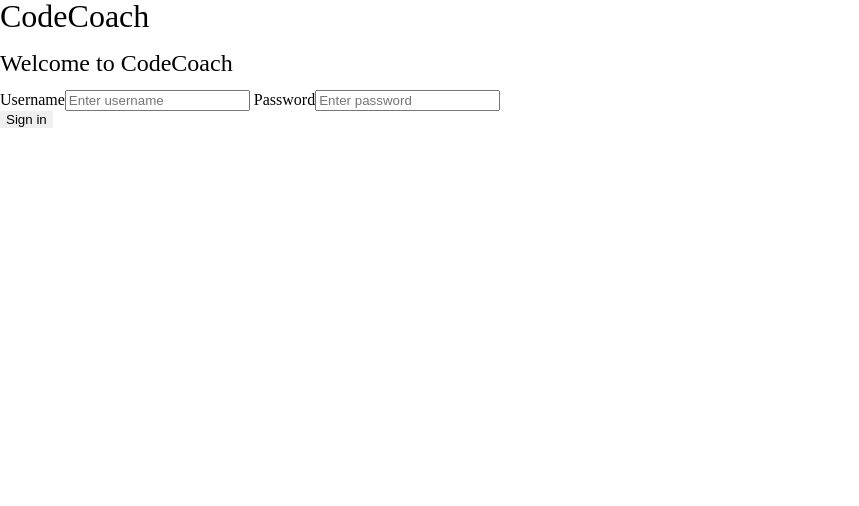
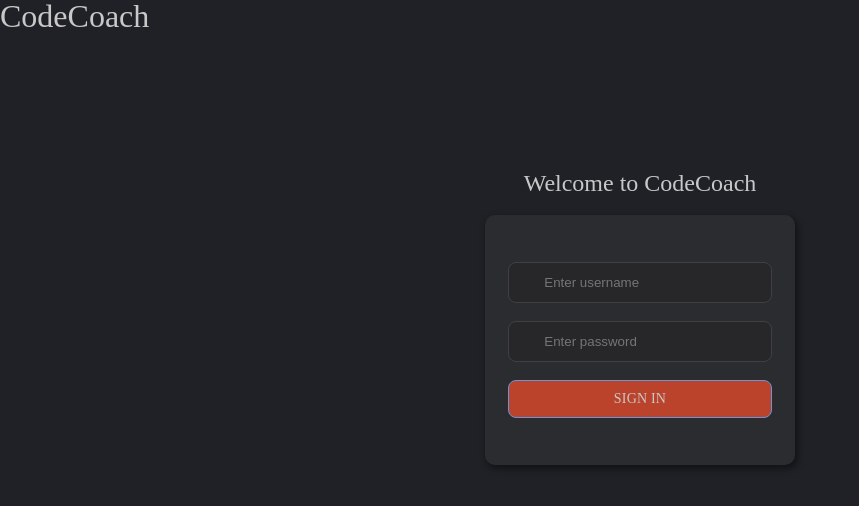
Before and after one commit to kfirazu/codeCoach, a React (Create React App) app: page /#/ in a window 1280 px wide. Shown: the top 506 px of the page, without its empty margins (0-859 px from the left). Built offline with nearby package versions, Linux system fonts and the light colour scheme.

Commit message:
Style login cmp

```diff
--- a/src/assets/styles/basics/_base.scss
+++ b/src/assets/styles/basics/_base.scss
@@ -5,6 +5,8 @@
 body {
     margin: 0;
     padding: 0;
+    background-color: $clr8;
+    color: $clr2;
 }
 
 h1,
@@ -13,7 +15,6 @@
 h4,
 h5,
 h6 {
-    font-family: caveat;
     margin: 0 0 0.6em;
     line-height: 1;
     font-weight: 400;
@@ -40,10 +41,11 @@
 
 button,
 .btn {
-    display: flex;
-    align-items: center;
+    // display: flex;
+    // align-items: center;
     transition: background-color .2s;
-    border: none;
+    font-family: lato-regulat;
+    // border: none;
 
     &:hover {
         cursor: pointer;
--- a/src/assets/styles/basics/_layout.scss
+++ b/src/assets/styles/basics/_layout.scss
@@ -1,30 +1,29 @@
-// .main-layout {
-//     display: grid;
-//     grid-template-columns: $layoutPadding 1fr $layoutPadding;
+.main-layout {
+    display: grid;
+    grid-template-columns: $layoutPadding 1fr $layoutPadding;
 
-//     > * {
-//         grid-column: 2;
-//     }
+    > * {
+        grid-column: 2;
+    }
 
-//     > *.full {
-//         grid-column: 1 / -1;
-//     }
+    > *.full {
+        grid-column: 1 / -1;
+    }
 
 // > *:not(.full) {
 //     display: grid;
 //     grid-auto-flow: dense;
-//     grid-template-columns: repeat( 6, 1fr );
 // }
 
-//     @include for-narrow-layout {
-//         @include layoutGTC($break-narrow);
-//     }
+    @include for-narrow-layout {
+        @include layoutGTC($break-narrow);
+    }
 
-//     @include for-normal-layout {
-//         @include layoutGTC($break-normal);
-//     }
+    @include for-normal-layout {
+        @include layoutGTC($break-normal);
+    }
 
-//     @include for-wide-layout {
-//         @include layoutGTC($break-wide);
-//     }
-// }
+    @include for-wide-layout {
+        @include layoutGTC($break-wide);
+    }
+}
--- a/src/assets/styles/pages/_login.scss
+++ b/src/assets/styles/pages/_login.scss
@@ -0,0 +1,71 @@
+.login {
+    display: flex;
+    flex-direction: column;
+    justify-content: center;
+    align-items: center;
+    margin-block-start: 100px;
+
+    .title {
+        margin-block-end: rem(20px);
+        margin-block-start: rem(20px);
+
+    }
+
+    .login-form {
+        width: rem(310px);
+        height: rem(250px);
+        display: flex;
+        flex-direction: column;
+        align-items: center;
+        justify-content: center;
+        position: relative;
+        background-color: $clr5;
+        border-radius: rem(10px);
+        box-shadow: 2px 3px 6px 1px rgb(0 0 0 / 42%);
+    }
+
+    label {
+        display: none;
+        // position: relative;
+    }
+
+    .user-icon {
+        position: absolute;
+        top: 12px;
+        left: 10px;
+    }
+
+    .lock-icon {
+        position: absolute;
+        font-size: rem(20px);
+        top: rem(68px);
+        left: rem(8px);
+    }
+
+    input {
+        border-radius: rem(8px);
+        outline: transparent;
+        border: solid 1px #3f3f45;
+        padding: rem(12px) rem(35px);
+        background-color: #27272a;
+        color: #ffffff;
+        width: 85%;
+
+
+    }
+
+    .btn-login {
+        padding: rem(10px);
+        border-radius: rem(8px);
+        text-align: center;
+        background-color: $clr4;
+        color: $clr2;
+        letter-spacing: .2px;
+        transition: background-color .15s ease-in-out;
+        text-transform: uppercase;
+        font-size: rem(14px);
+        border: 1px solid #6795de;
+        width: 85%;
+
+    }
+}
--- a/src/assets/styles/setup/_variables.scss
+++ b/src/assets/styles/setup/_variables.scss
@@ -8,11 +8,12 @@
 // Sign in button
 $clr4: #bb432c;
 // Login box background
-$clr5: #222327;
+$clr5: #2b2c30;
 // Contrast color - maybe for lobby codeblock
 $clr6: #ecb613;
 // Picked language
 $clr7: #7ea9d8;
+$clr8: lighten($clr1, 4%);
 
 // LAYOUT
 $layoutPadding: 100px;
```
